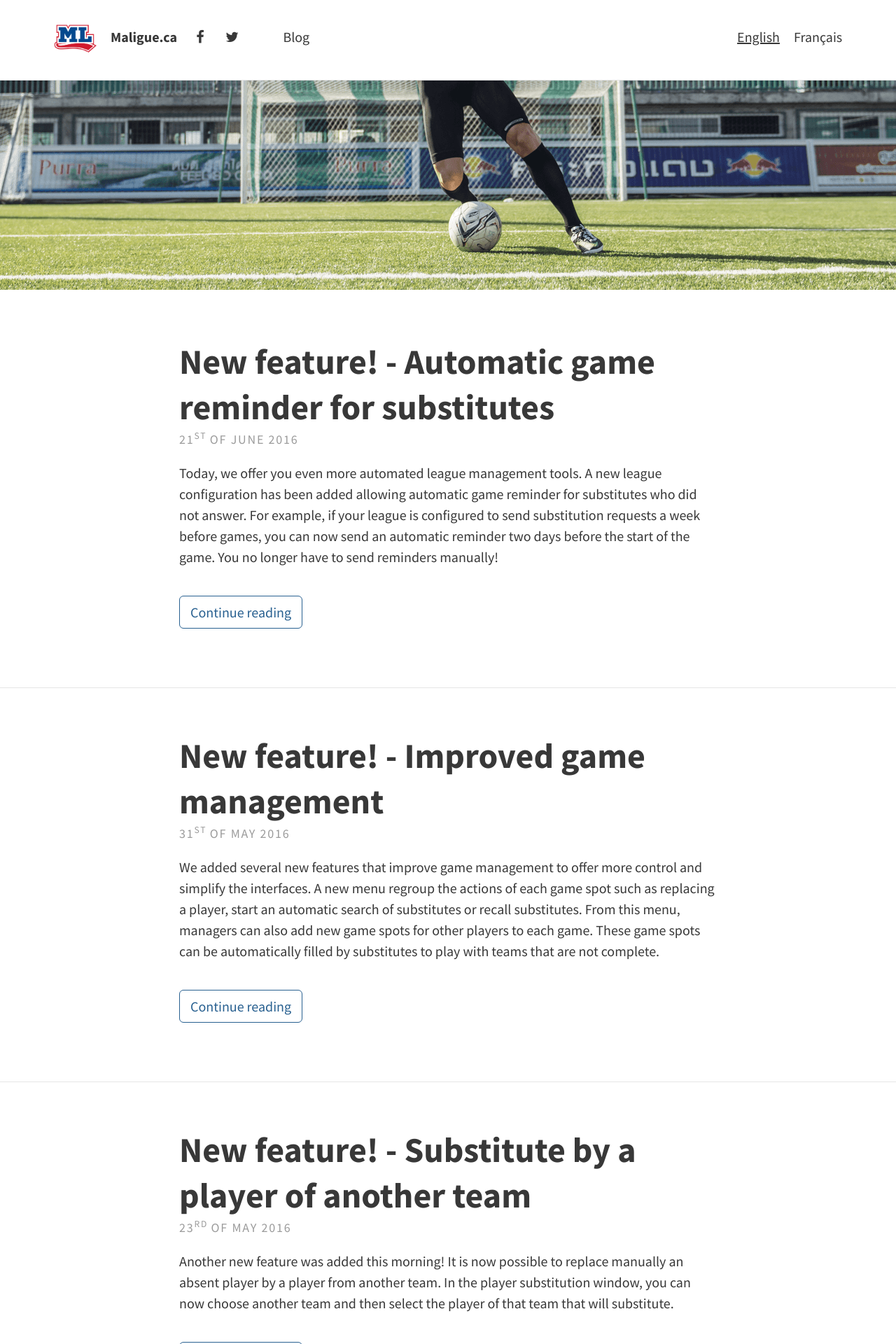
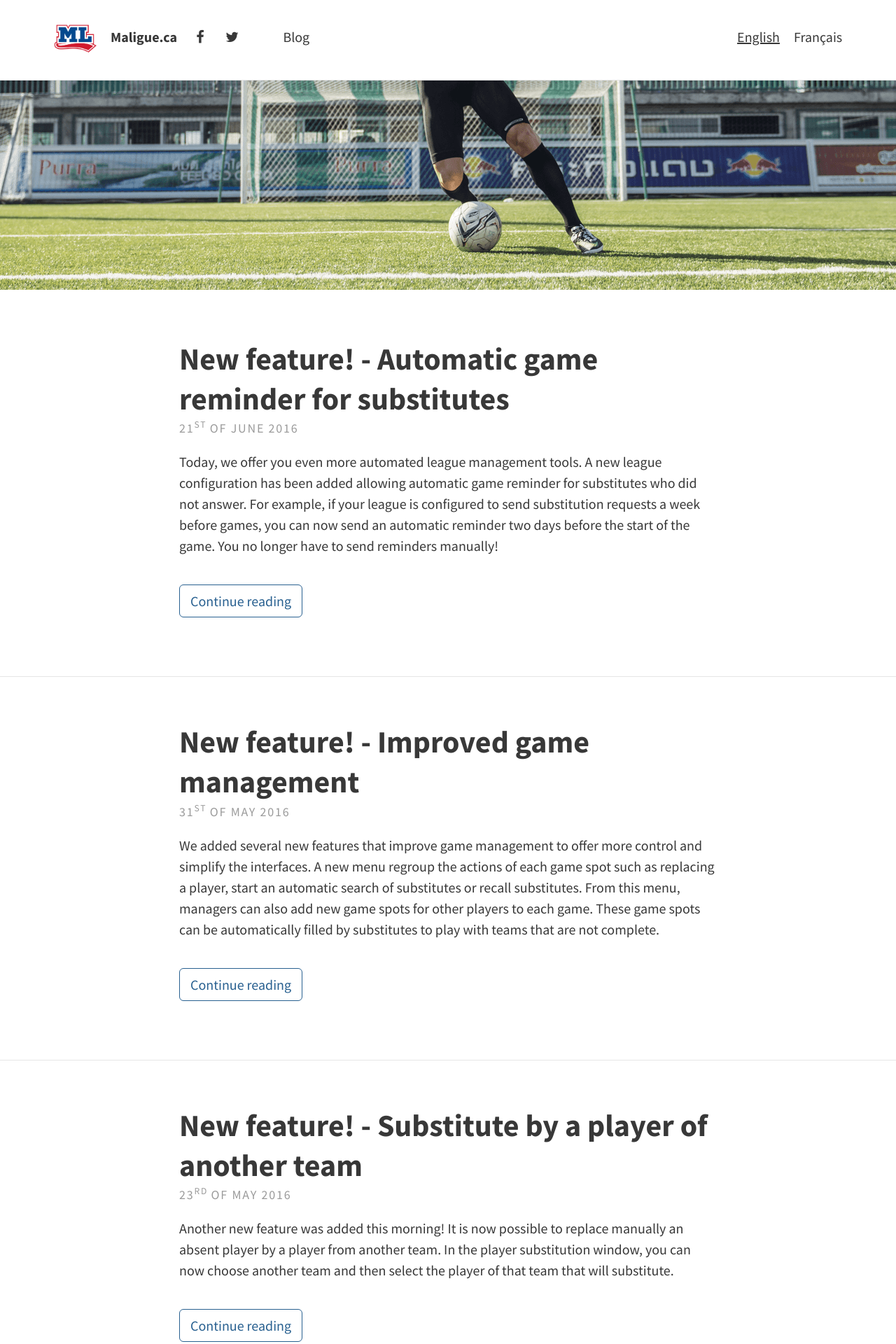
Before and after one commit to maligue/maligue.github.io, a Jekyll site: the page built from index.html, in a window 1280 px wide. Shown: the top 1920 px of the page at 70% size. Built offline with Jekyll 4.4.1, drawn with Linux system fonts in a browser that asks for light colours; nearby versions of some CDN libraries.

Commit message:
reduced font size for mobile

```diff
--- a/_sass/base/_global.scss
+++ b/_sass/base/_global.scss
@@ -33,13 +33,13 @@ h1, h2, h3, h4, h5, h6 {
   }
 }
 h1 {
-  font-size: 2.5em;
+  font-size: 2.2em;
 }
 h2 {
-  font-size: 2em;
+  font-size: 1.8em;
 }
 h3 {
-  font-size: 1.5em;
+  font-size: 1.4em;
 }
 h4 {
   font-size: 1.15em;
```
